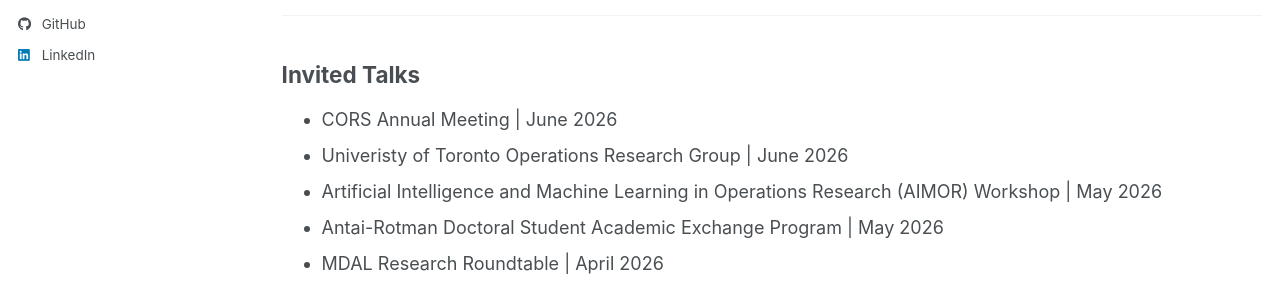
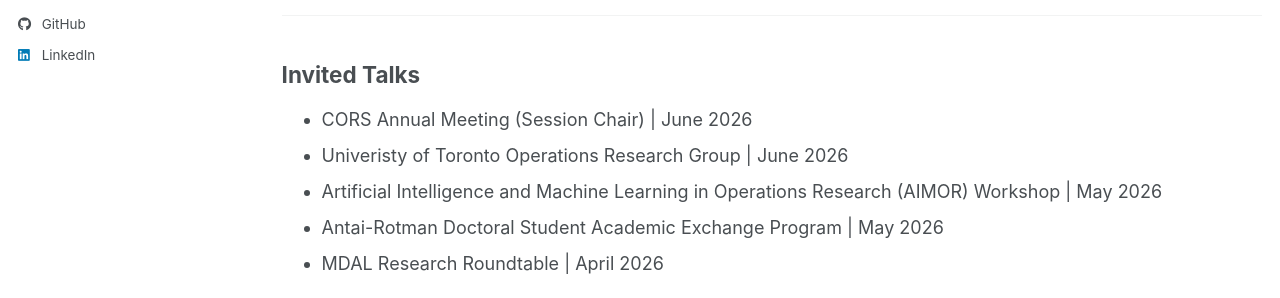
Before and after one commit to parisamsv/parisamsv.github.io, a Jekyll site: the page built from _pages/publications.html, in a window 1280 px wide and 1016 px high. Shown: the part 493-791 px from the top of the window. Built offline with Jekyll 4.4.1, drawn with Linux system fonts in a browser that asks for light colours; a script bundle is joined from its source files by our own code; library files that are not in the unit come from our copies.

Commit message:
Update publications.html

```diff
--- a/_pages/publications.html
+++ b/_pages/publications.html
@@ -33,7 +33,7 @@ author_profile: true
 
 <ul class="no-border-list">
   <li>
-    <span class="item-text">CORS Annual Meeting</span>
+    <span class="item-text">CORS Annual Meeting (Session Chair) </span>
     <span class="item-date"> | June 2026</span>
   </li>
   <li>
```
